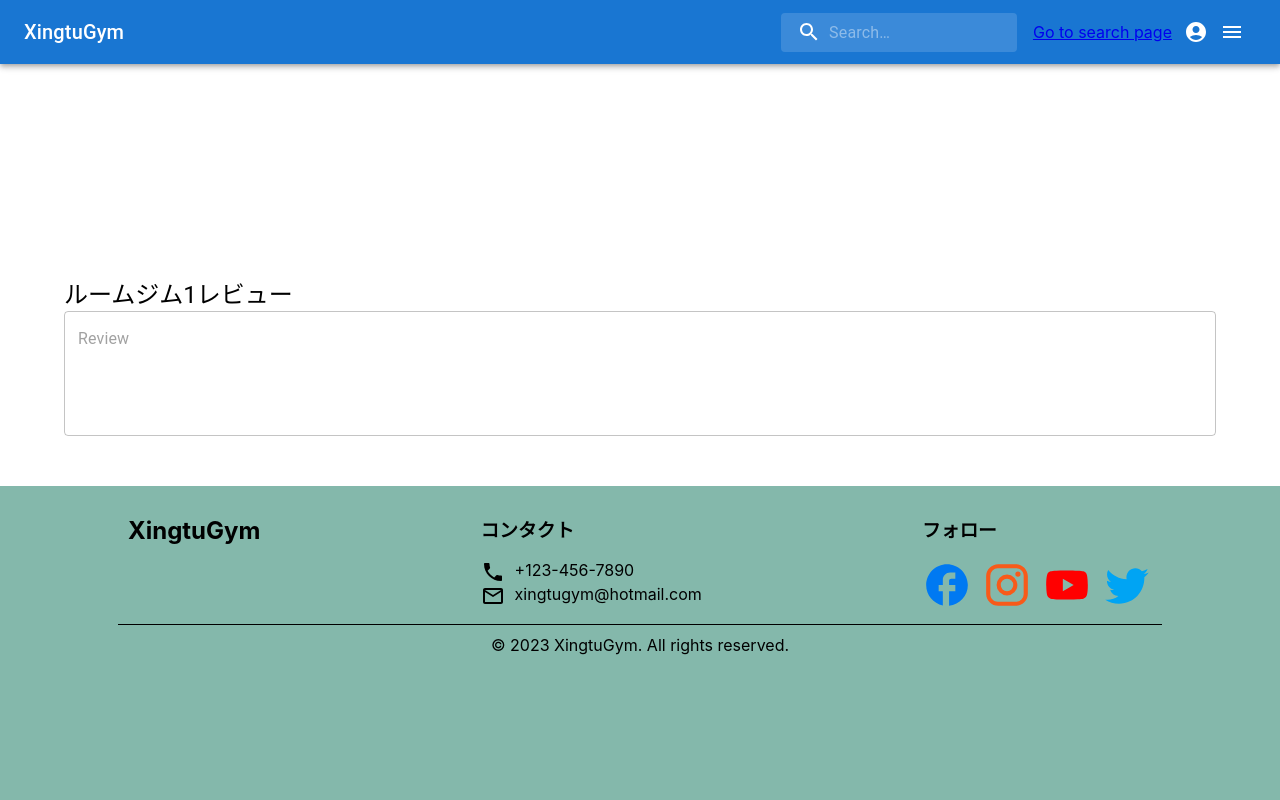
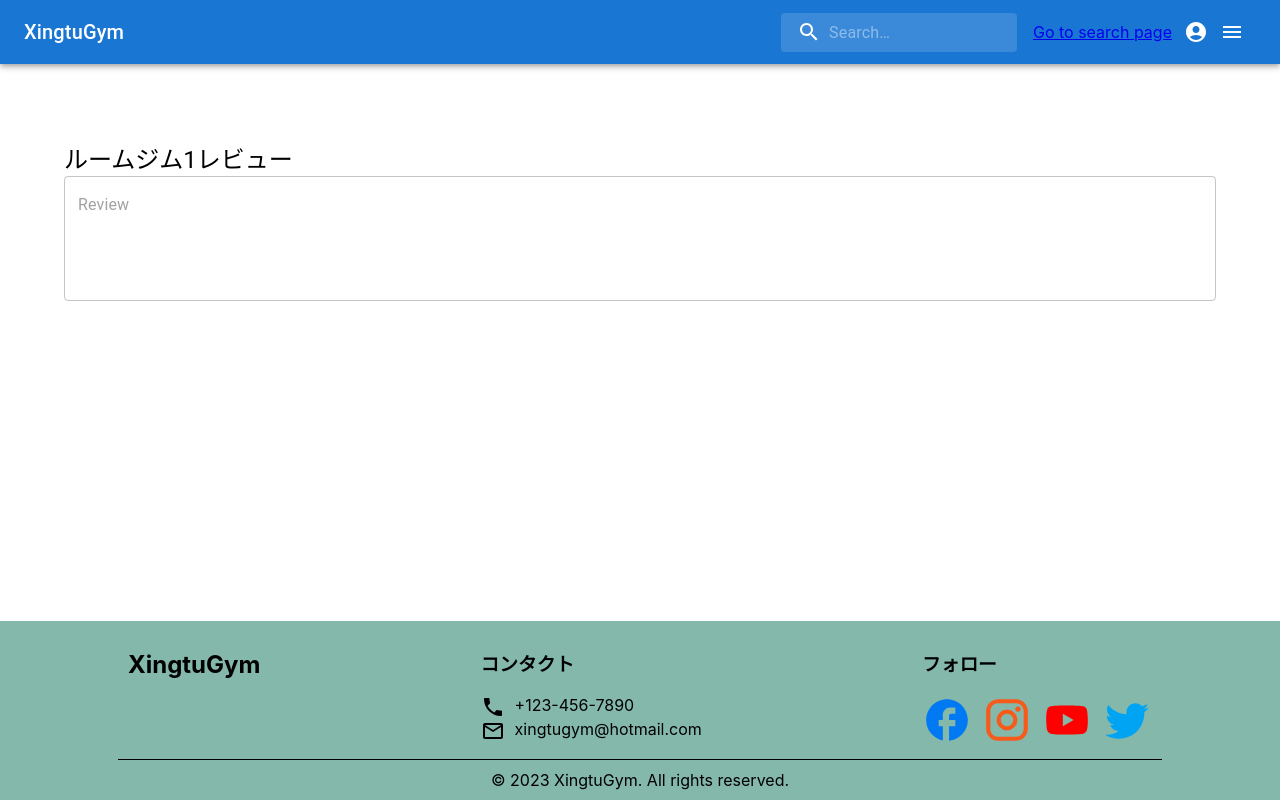
Before and after one commit to minhquan0509/gym-frontend, a React (Create React App) app: page /gym/1/review in a window 1280 px wide. Built offline with nearby package versions, Linux system fonts and the light colour scheme.

Commit message:
Refactor

```diff
--- a/src/App.js
+++ b/src/App.js
@@ -4,16 +4,20 @@ import Homepage from './pages/Homepage'
 import GymReview from './pages/GymReview'
 import { BrowserRouter as Router, Route, Routes } from 'react-router-dom'
 import SearchPage from './pages/SearchPage'
+import Header from './components/header/Header'
+import Footer from './components/footer/Footer'
 
 function App() {
   return (
     <Router>
+      <Header />
       <Routes>
         <Route path="/" element={<Homepage />} />
         <Route path="/gym/:id" element={<GymDetail />} />
         <Route path="/gym/:id/review" element={<GymReview />} />
         <Route path="/search" element={<SearchPage />} />
       </Routes>
+      <Footer />
     </Router>
   )
 }
--- a/src/components/Footer.css
+++ b/src/components/footer/Footer.css
@@ -1,10 +1,10 @@
 .footer{
     background-color: #84b8ab;
-    position: initial;
+    position: fixed;
     bottom: 0;
     width: 100%;
     margin-top: 50px;
-    flex-grow: 1;
+    max-height: 200px;
 }
 .footer-top{
     width: 80%;
--- a/src/components/Header.css
+++ b/src/components/header/Header.css
@@ -6,7 +6,7 @@
     display: flex;
     gap: 10px;
     border-bottom: 1px solid black;
-   justify-content: center;
+    justify-content: center;
 }
 .account-popup-title{
     font-weight: 800;
--- a/src/index.css
+++ b/src/index.css
@@ -12,10 +12,3 @@ code {
   font-family: source-code-pro, Menlo, Monaco, Consolas, 'Courier New',
     monospace;
 }
-
-#root{
-  min-height: 100vh;
-  display: flex;
-  flex-direction: column;
-  justify-content: space-between;
-}
--- a/src/pages/GymDetail.js
+++ b/src/pages/GymDetail.js
@@ -1,9 +1,9 @@
-import Header from '../components/Header'
-import { Button, Container, Grid, CardMedia, Typography } from '@mui/material'
+import Header from '../components/header/Header'
+import { Button, Container, Grid, CardMedia, Typography, Breadcrumbs } from '@mui/material'
 import { useEffect, useState } from 'react'
 import { useParams, Link } from 'react-router-dom'
 import axios from 'axios'
-import Footer from '../components/Footer'
+import Footer from '../components/footer/Footer'
 
 function GymDetail() {
   const [room, setRoom] = useState({})
@@ -25,36 +25,40 @@ function GymDetail() {
 
   return (
     <>
-      <Header />
       <Container style={{ paddingTop: '80px' }} fixed>
         <Grid container spacing={2}>
           <Grid item xs={6}>
-            <p>Gym Detail {room.name}</p>
-            <CardMedia
-              style={{ maxWidth: '500px' }}
-              component="img"
-              image="https://phumyhung.vn/wp-content/uploads/2020/11/Hung-Phuc-Premier-36-Copy.jpg"
-            />
+          <Breadcrumbs aria-label="breadcrumb" style={{ fontWeight: 'bold', marginBottom: '40px' }} >
+            <Link color="inherit" href="/" >
+              ホーム
+            </Link>
+            <Typography color="text.primary" sx={{ fontWeight: 'bold' }}>ルームジム情報</Typography>
+          </Breadcrumbs>
+          <CardMedia
+            style={{ maxWidth: '500px' }}
+            component="img"
+            image="https://phumyhung.vn/wp-content/uploads/2020/11/Hung-Phuc-Premier-36-Copy.jpg"
+          />
           </Grid>
           <Grid item xs={6}>
             <Typography variant="h3">ルームジム情報</Typography>
             <Typography variant="h6" mt={2}>
-              Rating: {room.rating ? room.rating : '未登録'}
+              - Rating: {room.rating ? room.rating : '未登録'}
             </Typography>
             <Typography variant="h6" mt={2}>
-              ジム名: {room.name}
+              - ジム名: {room.name}
             </Typography>
             <Typography variant="h6" mt={2}>
-              住所: {room.address}
+              - 住所: {room.address}
             </Typography>
             <Typography variant="h6" mt={2}>
-              ジムオーナー: {room.ownerName}
+              - ジムオーナー: {room.ownerName}
             </Typography>
             <Typography variant="h6" mt={2}>
-              電話番号
+              - 電話番号
             </Typography>
-            <Typography variant="h6" mt={2}>
-              登録価格: {room.price}
+            <Typography variant="h6" mt={2} mb={2}>
+              - 登録価格: {room.price}
             </Typography>
             <Link to={`review`}>
               <Button variant="contained">Go to {room.name} review page</Button>
@@ -62,7 +66,6 @@ function GymDetail() {
           </Grid>
         </Grid>
       </Container>
-      <Footer />
     </>
   )
 }
--- a/src/pages/GymReview.js
+++ b/src/pages/GymReview.js
@@ -1,19 +1,17 @@
 import { useParams } from 'react-router-dom'
-import Header from '../components/Header'
+import Header from '../components/header/Header'
 import { Container, Typography, TextField } from '@mui/material'
-import Footer from '../components/Footer'
+import Footer from '../components/footer/Footer'
 
 function GymReview() {
   const { id } = useParams()
 
   return (
     <>
-      <Header />
       <Container style={{ paddingTop: '80px' }} fixed>
         <Typography variant="h5">ルームジム{id}レビュー</Typography>
         <TextField placeholder="Review" multiline rows={4} fullWidth />
       </Container>
-      <Footer />
     </>
   )
 }
--- a/src/pages/Homepage.js
+++ b/src/pages/Homepage.js
@@ -1,9 +1,9 @@
 import { useState, useEffect } from 'react'
 import GymCard from '../components/GymCard'
-import Header from '../components/Header'
+import Header from '../components/header/Header'
 import { Container, Grid } from '@mui/material'
 import axios from 'axios'
-import Footer from '../components/Footer'
+import Footer from '../components/footer/Footer'
 
 
 function Homepage() {
@@ -26,7 +26,6 @@ function Homepage() {
 
   return (
     <>
-      <Header />
       <Container style={{ paddingTop: '80px' }}>
         <Grid container rowSpacing={1} columnSpacing={{ xs: 1, sm: 2, md: 3 }}>
           {rooms.map((item) => (
@@ -36,7 +35,6 @@ function Homepage() {
           ))}
         </Grid>
       </Container>
-      <Footer />
     </>
   )
 }
--- a/src/pages/SearchPage.js
+++ b/src/pages/SearchPage.js
@@ -1,10 +1,10 @@
 import { useParams } from 'react-router-dom'
-import Header from '../components/Header'
+import Header from '../components/header/Header'
 import { Container, Typography, TextField, Grid, Select, MenuItem, Button, InputLabel, FormControl, Box } from '@mui/material'
 import { useState, useEffect } from 'react'
 import GymCard from '../components/GymCard'
 import axios from 'axios'
-import Footer from '../components/Footer'
+import Footer from '../components/footer/Footer'
 
 function SearchPage() {
   const { id } = useParams()
@@ -47,7 +47,6 @@ function SearchPage() {
 
   return (
     <>
-      <Header />
       <Container style={{ paddingTop: '80px' }} fixed>
         <Typography variant="h5">検索</Typography>
         <TextField placeholder="Search" rows={1} fullWidth onChange={handleChangeName} />
@@ -119,7 +118,6 @@ function SearchPage() {
             ))}
         </Grid>
       </Container>
-      <Footer />
     </>
   )
 }
```
Also changed, not shown: src/components/footer/Footer.js (renamed from src/components/Footer.js), src/components/header/Header.js (renamed from src/components/Header.js).
